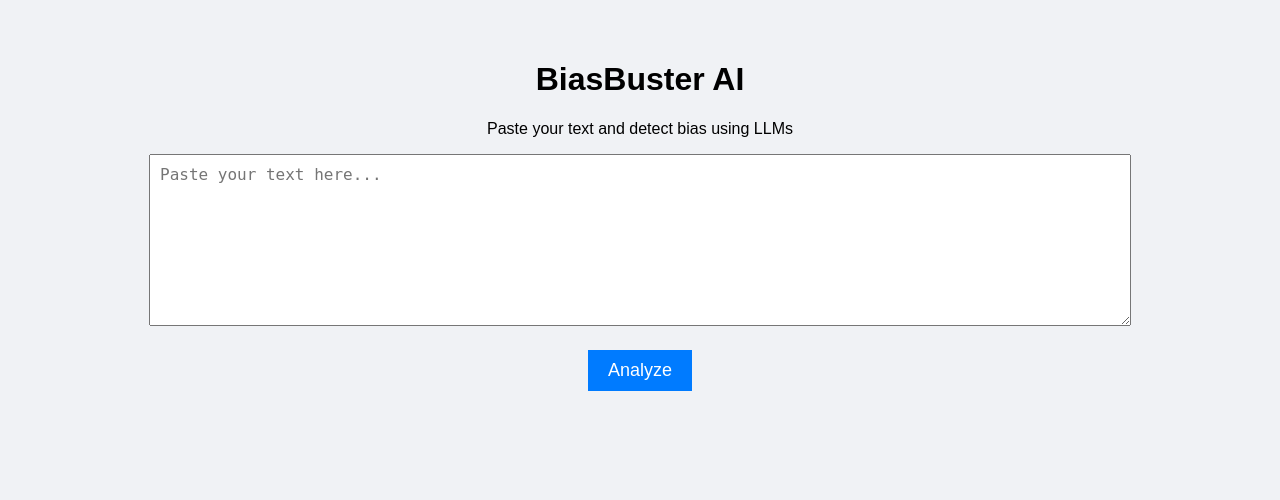
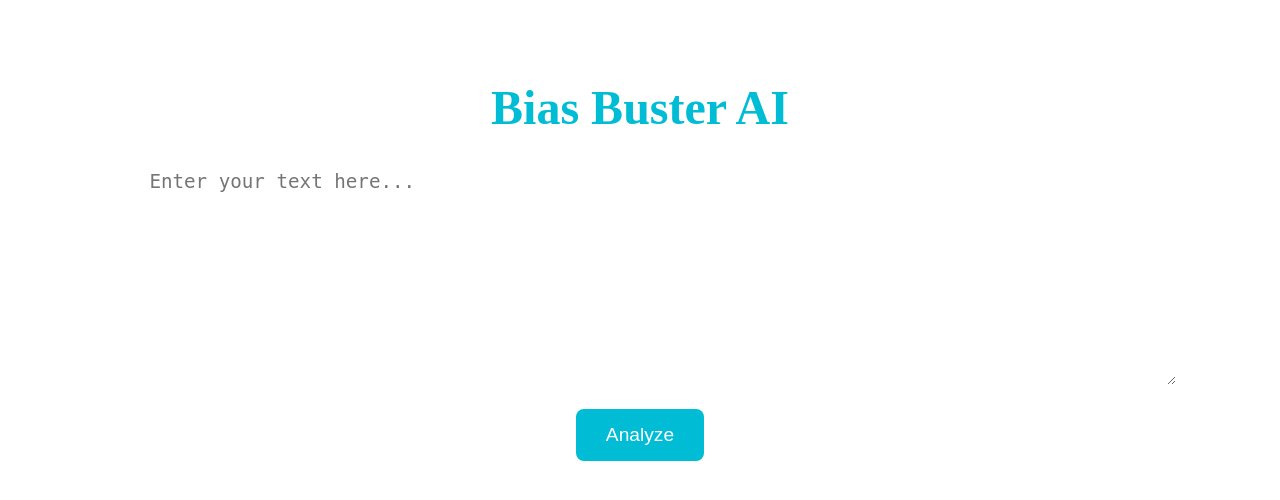
Before and after one commit to aurafrezra/biasbuster-ai, a Flask app: page / in a window 1280 px wide. Shown: the top 500 px of the page. Run offline with Flask 3, Linux system fonts and the light colour scheme.

Commit message:
Initial BiasBuster AI upload

````diff
--- a/app.py
+++ b/app.py
@@ -1,8 +1,9 @@
+### ✅ Updated `app.py`
+
 from flask import Flask, render_template, request
-from transformers import pipeline
+import random
 
 app = Flask(__name__)
-classifier = pipeline("text-classification", model="facebook/bart-large-mnli")
 
 @app.route('/')
 def home():
@@ -10,25 +11,18 @@
 
 @app.route('/analyze', methods=['POST'])
 def analyze():
-    user_text = request.form.get('user_text', '').strip()
-    if not user_text:
-        return render_template('result.html', left_bias=0, right_bias=0)
+    text = request.form['text']
 
-    # Dummy logic — replace with real NLP logic later
-    left_bias = 65
-    right_bias = 35
+    # Dummy analysis
+    biases = ["Gender Bias", "Racial Bias", "Political Bias", "Age Bias", "Cultural Bias"]
+    scores = [random.randint(5, 60) for _ in biases]
 
     return render_template(
         'result.html',
-        left_bias=left_bias,
-        right_bias=right_bias
+        results=zip(biases, scores),
+        labels=biases,
+        scores=scores
     )
-
-    result = classifier(user_text)[0]
-    label = result['label']
-    score = result['score']
-
-    return render_template('result.html', result=f"Prediction: {label}, Confidence: {score:.2f}")
 
 if __name__ == '__main__':
     app.run(debug=True)
--- a/static/style.css
+++ b/static/style.css
@@ -1,33 +1,66 @@
+### ✅ Updated `static/style.css`
+
+```css
 body {
-  font-family: Arial, sans-serif;
-  background-color: #f4f4f4;
-  padding: 40px;
+  background-color: #121212;
+  color: #fff;
+  font-family: 'Segoe UI', sans-serif;
+  margin: 0;
+  padding: 0;
 }
 
 .container {
-  max-width: 700px;
-  background: white;
-  padding: 30px;
-  border-radius: 10px;
-  box-shadow: 0px 0px 10px #aaa;
+  width: 80%;
   margin: auto;
+  padding: 40px;
+  text-align: center;
 }
 
-textarea {
-  width: 100%;
-  padding: 10px;
-  margin-top: 10px;
+.title {
+  font-size: 3rem;
+  color: #00bcd4;
+  margin-bottom: 20px;
 }
 
-button {
-  margin-top: 15px;
-  padding: 10px 20px;
-  background-color: #0077ff;
-  color: white;
+form textarea {
+  width: 100%;
+  height: 200px;
+  padding: 15px;
+  border-radius: 10px;
   border: none;
+  font-size: 1.2rem;
+}
+
+form button {
+  margin-top: 20px;
+  padding: 15px 30px;
+  background-color: #00bcd4;
+  border: none;
+  color: #fff;
+  font-size: 1.2rem;
   cursor: pointer;
-}mark.bias {
-  background-color: #ffcccc;
-  padding: 2px 4px;
-  border-radius: 4px;
+  border-radius: 8px;
 }
+
+.bias-box {
+  background-color: #1e1e1e;
+  padding: 30px;
+  border-radius: 15px;
+  margin-bottom: 40px;
+  box-shadow: 0 0 15px #00bcd4;
+  font-size: 1.3rem;
+  text-align: left;
+}
+
+.bias-line {
+  margin: 10px 0;
+  font-weight: 600;
+  color: #fff;
+}
+
+canvas {
+  max-width: 100%;
+  background-color: #fff;
+  border-radius: 15px;
+}
+```
--- a/templates/index.html
+++ b/templates/index.html
@@ -1,42 +1,18 @@
 <!DOCTYPE html>
 <html lang="en">
 <head>
-    <meta charset="UTF-8">
-    <title>BiasBuster AI</title>
-    <style>
-        body {
-            font-family: Arial, sans-serif;
-            background-color: #f0f2f5;
-            padding: 2rem;
-            text-align: center;
-        }
-        textarea {
-            width: 80%;
-            height: 150px;
-            font-size: 16px;
-            padding: 10px;
-            margin-bottom: 20px;
-        }
-        button {
-            padding: 10px 20px;
-            font-size: 18px;
-            background-color: #007bff;
-            color: white;
-            border: none;
-            cursor: pointer;
-        }
-        button:hover {
-            background-color: #0056b3;
-        }
-    </style>
+  <meta charset="UTF-8">
+  <meta name="viewport" content="width=device-width, initial-scale=1.0">
+  <title>Bias Buster AI</title>
+  <link rel="stylesheet" href="/static/style.css">
 </head>
 <body>
-    <h1>BiasBuster AI</h1>
-    <p>Paste your text and detect bias using LLMs</p>
-
-    <form action="/analyze" method="POST">
-        <textarea name="user_text" placeholder="Paste your text here..." required></textarea><br>
-        <button type="submit">Analyze</button>
+  <div class="container">
+    <h1 class="title">Bias Buster AI</h1>
+    <form action="/analyze" method="post">
+      <textarea name="text" placeholder="Enter your text here..."></textarea>
+      <button type="submit">Analyze</button>
     </form>
+  </div>
 </body>
 </html>
````
Also changed, not shown: requirements.txt (+5 -6 lines), templates/result.html (+19 -47 lines), static/3bf95c43-6e2b-4160-98a0-e23b311972b3.png (added).
